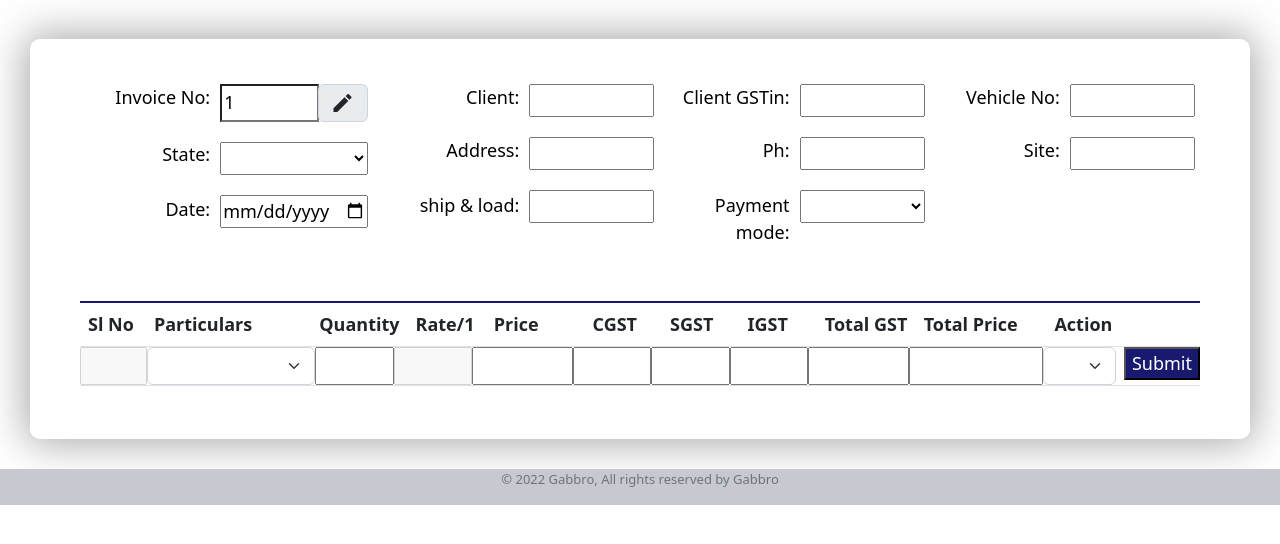
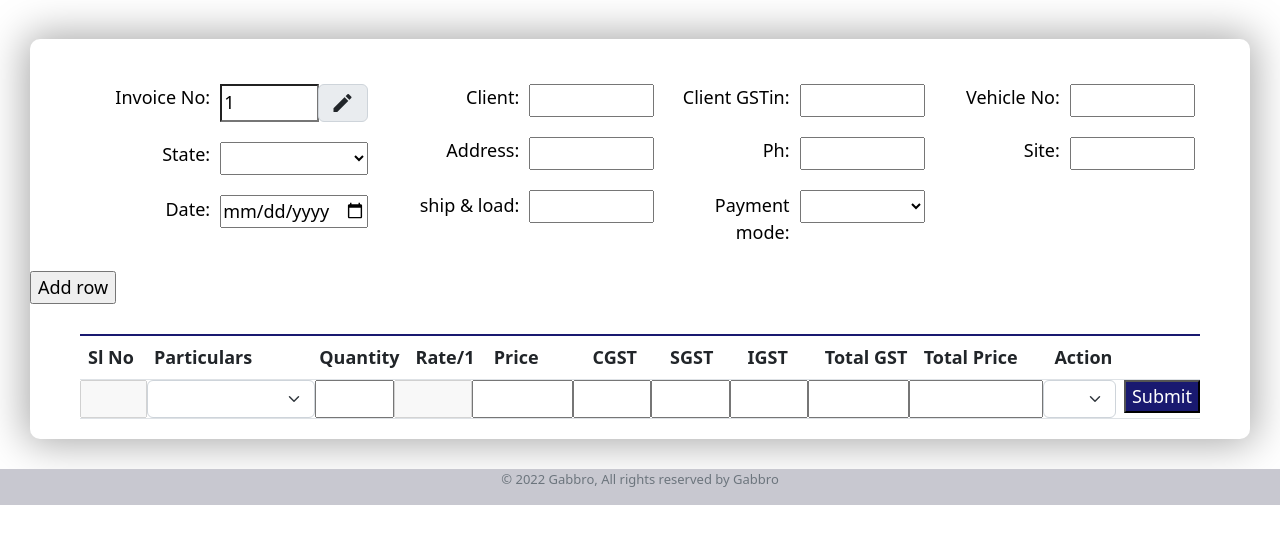
Before and after one commit to MUHAMMEDFAISALKC/transtrack, a Flask app: page /entry in a window 1280 px wide. Shown: the part 171-715 px from the top of the page. Run offline with Flask 2, Linux system fonts and the light colour scheme; data comes from the database, SQL or seed files in the repository; some libraries are stand-ins or nearby versions.

Commit message:
Update entry.html

```diff
--- a/templates/entry.html
+++ b/templates/entry.html
@@ -83,6 +83,10 @@
                 <span><input style="width: 100%;" type="text" name="site" id="site"></span>
             </div>
         </div>
+        <section>
+            <input type="button" value="Add row" id="addRow" onclick="addRow()">
+        </section>
+        <!--  Billing row starts    -->
         <div class="entry-detail" style="flex:1; margin-top: 0px;">
         <table class="table entry-table" style="margin-top: 30px;">
             <thead>
@@ -101,7 +105,7 @@
                     <th></th>
                 </tr>
             </thead>
-            <tbody>
+            <tbody id="rowBody">
                 <tr>
                     <td style="width:6%;"><input disabled type="number" id="slno"></td>
                     <td style="width:15%;"><select  onchange="renewRate()" oninput="entrying()" name="particular" id="particular" class="form-select">
```
